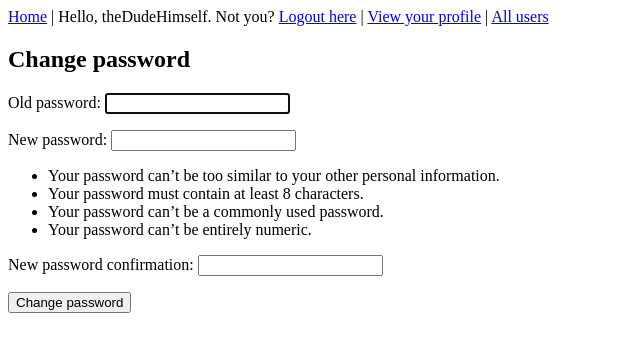
After one commit to BepisGithub/SoftwareEngineeringAndAgileAssignment, a Django app: page /change-password/ in a window 1280 px wide. The commit adds this page. Shown: the top 352 px of the page, without its empty margins (0-640 px from the left). Run offline with Django 4.2, Linux system fonts and the light colour scheme; a user stored in the database is signed in.

Commit message:
Allow users to change their own passwords

```diff
--- a/primeVideoReviewPlatform/urls.py
+++ b/primeVideoReviewPlatform/urls.py
@@ -15,6 +15,7 @@ Including another URLconf
     2. Add a URL to urlpatterns:  path('blog/', include('blog.urls'))
 """
 from django.contrib import admin
+from django.contrib.auth.views import PasswordChangeView
 from django.urls import path, include
 from django.contrib.auth import views as auth_views
 
@@ -26,6 +27,7 @@ urlpatterns = [
     path('', include('movie.urls')),
     path('login/', auth_views.LoginView.as_view(), name='login'),
     path('logout/', auth_views.LogoutView.as_view(), name='logout'),
+    path('change-password/', PasswordChangeView.as_view(), name='change_password'),
     path('register/', register, name='register'),
     path('users/', include('user.urls'))
 
--- /dev/null
+++ b/user/templates/registration/password_change_form.html
@@ -0,0 +1,11 @@
+{% extends 'base.html' %}
+{% block title %} Change password {% endblock %}
+
+{% block body %}
+    <h2> Change password</h2>
+    <form method="post">
+        {% csrf_token %}
+        {{ form.as_p }}
+        <button type="submit">Change password</button>
+    </form>
+{% endblock %}
--- a/user/templates/user/user.html
+++ b/user/templates/user/user.html
@@ -10,7 +10,8 @@
         <p> Admin status: {{displayed_user.is_admin}}</p>
         {% if user.is_authenticated and user == displayed_user %}
             <p> Out of date information? <a href="{% url 'user:update_user' displayed_user.id %}">Update your details</a></p>
-            <p> Want to delete your account? <a href="{% url 'user:delete_user' displayed_user.id %}">You can do so here</a> </p>
+            <p> Want to change your password? <a href="{% url 'change_password' %}">You can do so here</a></p>
+            <p> Want to delete your account? <a href="{% url 'user:delete_user' displayed_user.id %}">You can do so here</a></p>
         {% endif %}
     </div>
 {% endblock %}
--- a/user/urls.py
+++ b/user/urls.py
@@ -1,4 +1,5 @@
-from django.urls import path
+from django.urls import path, reverse_lazy
+from django.contrib.auth import views as auth_views
 
 from . import views
 
@@ -8,7 +9,6 @@ app_name = 'user'
 urlpatterns = [
     path('', views.UserListView.as_view(), name='users'),
     path('<int:pk>/', views.UserDetailView.as_view(), name='user'),
-    path('<int:pk>/update', views.UserUpdateView.as_view(), name='update_user'),
-    path('<int:pk>/delete', views.UserDeleteView.as_view(), name='delete_user')
-
+    path('<int:pk>/update/', views.UserUpdateView.as_view(), name='update_user'),
+    path('<int:pk>/delete/', views.UserDeleteView.as_view(), name='delete_user'),
 ]
```
Also changed, not shown: db.sqlite3.
